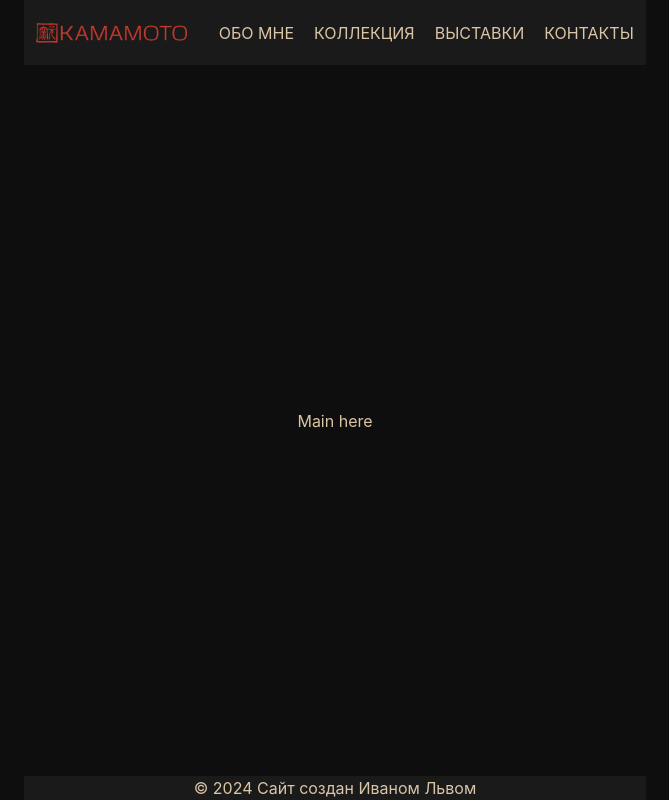
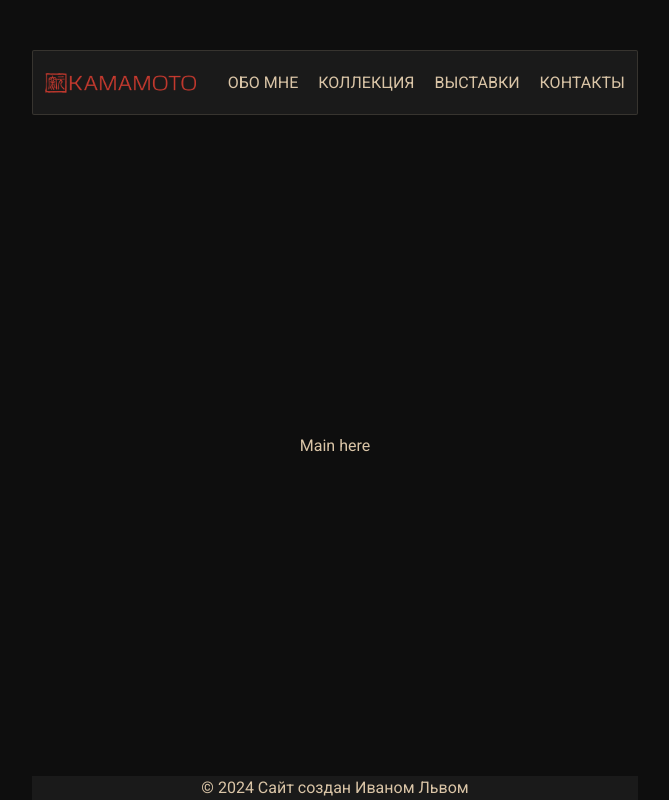
Before and after one commit to ivan-lev/kamamoto, a React (Vite) app: page / in a window 1280 px wide. Shown: the whole page, without its empty margins (305-974 px from the left). Built offline with nearby package versions, Linux system fonts and the light colour scheme.

Commit message:
style: add global App styles

```diff
--- a/src/components/App/App.scss
+++ b/src/components/App/App.scss
@@ -3,8 +3,8 @@
   display: flex;
   flex-direction: column;
   align-items: center;
+  gap: 100px;
 
-  font-family: Inter, system-ui, Avenir, Helvetica, Arial, sans-serif;
   line-height: 1.5;
   font-weight: 400;
 
@@ -13,4 +13,12 @@
   -webkit-font-smoothing: antialiased;
   -moz-osx-font-smoothing: grayscale;
   min-height: 100vh;
+
+  padding-top: 50px;
+  box-sizing: border-box;
 }
+
+.bordered {
+  border: 1px solid var(--border);
+  border-radius: 2px;
+}
```
